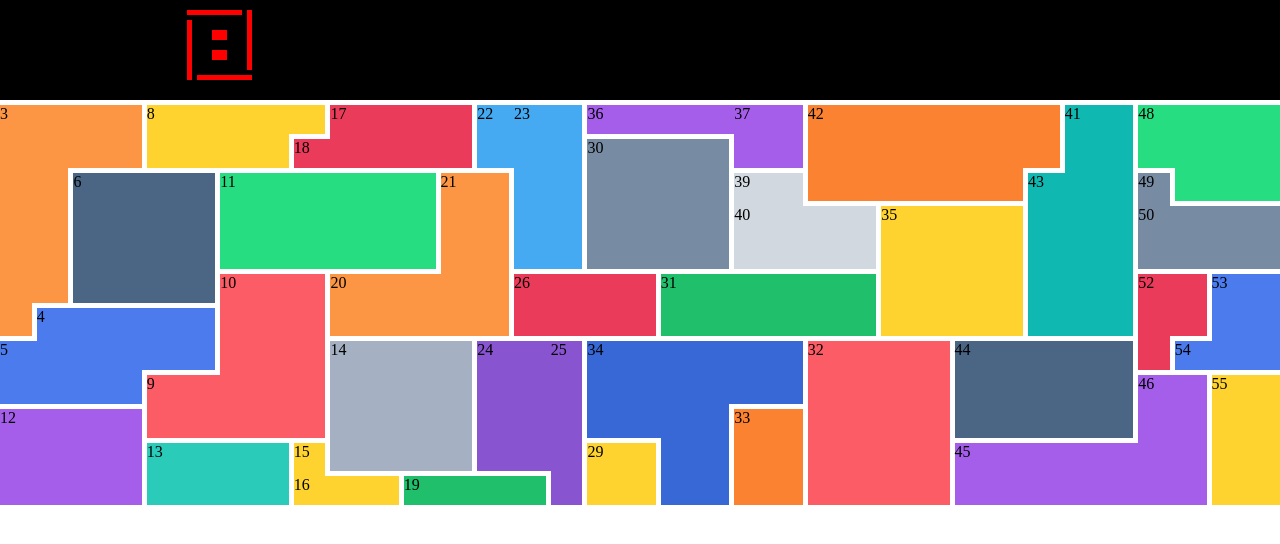
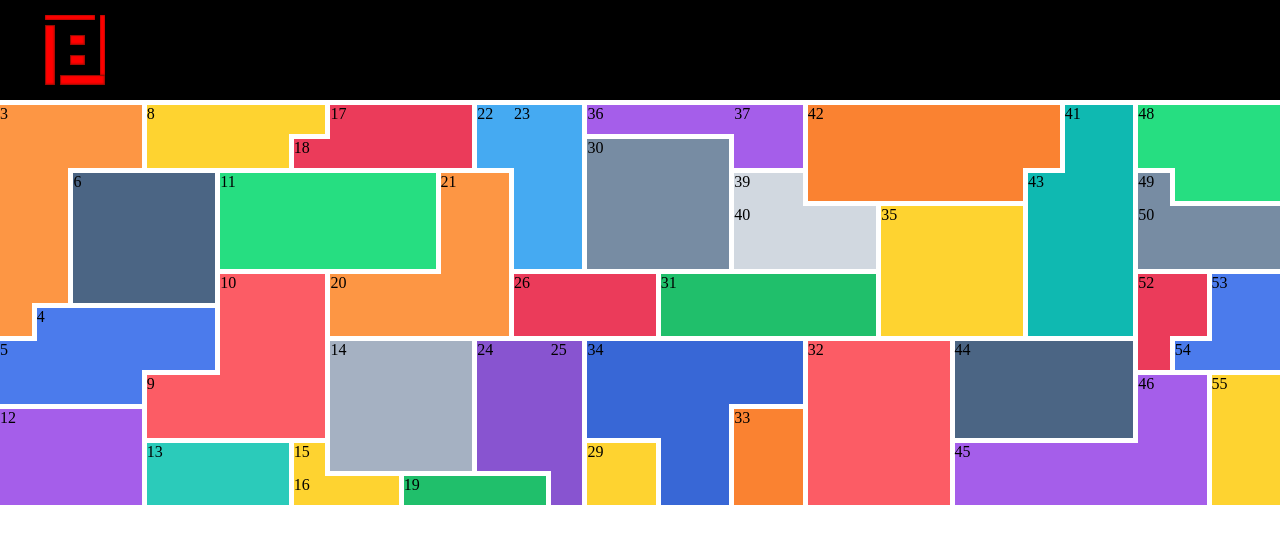
Before and after one commit to 100drine/FLEXGRID, a plain HTML site: page index.html in a window 1280 px wide. Drawn offline with Linux system fonts and the light colour scheme.

Commit message:
Finished logo!

```diff
--- a/style.css
+++ b/style.css
@@ -3,7 +3,13 @@
 #f26716 orange
 #bf2604 orange-rouge
 #8C0E03 rouge profond
-#0D0000 noir */
+#0D0000 noir
+
+header fontfamily
+font-family: 'Monoton', cursive;
+
+
+*/
 
 /* Fichier Style css */
 /* general */
@@ -30,39 +36,48 @@ header {
 
 .leftNav {
   height: 120px;
-  grid-column: 2;
+  grid-column: 1;
   display: grid;
   grid-template: repeat(20,5px) / repeat(40,5px);
+  position: relative;
+  left: -90px;
+  top : 5px;
 }
 
 #logo1 {
-  grid-area: 3/40/15/40;
+  grid-area: 3/39/15/39;
   background-color: red;
+  box-shadow: -0.2px -0.2px 2px #8C0E03 inset,0.2px 0.2px 1px #8C0E03 inset;
 }
 
 #logo2 {
-  grid-area: 5/28/17/28;
+  grid-area: 5/28/17/30;
   background-color: red;
+  box-shadow: -1px -1px 2px #8C0E03 inset,1px 1px 1px #8C0E03 inset;
 }
 
 #logo3 {
-  grid-area: 16/30/16/41;
+  grid-area: 15/31/17/40;
   background-color: red;
+  box-shadow: -1px -1px 2px #8C0E03 inset,1px 1px 1px #8C0E03 inset;
 }
 
 #logo4 {
-  grid-area: 3/39/3/28;
+  grid-area: 3/38/3/28;
   background-color: red;
+  box-shadow: -0.2px -0.2px 2px #8C0E03 inset,0.2px 0.2px 1px #8C0E03 inset;
 }
 
 #logo5 {
   grid-area: 7/36/9/33;
   background-color: red;
+  box-shadow: -1px -1px 2px #8C0E03 inset,1px 1px 1px #8C0E03 inset;
 }
 
 #logo6{
   grid-area: 13/36/11/33;
   background-color: red;
+  box-shadow: -1px -1px 2px #8C0E03 inset,1px 1px 1px #8C0E03 inset;
 }
 
 /*palette de couleurs
```
Also changed, not shown: mozaic.css (+7 -1 lines).
